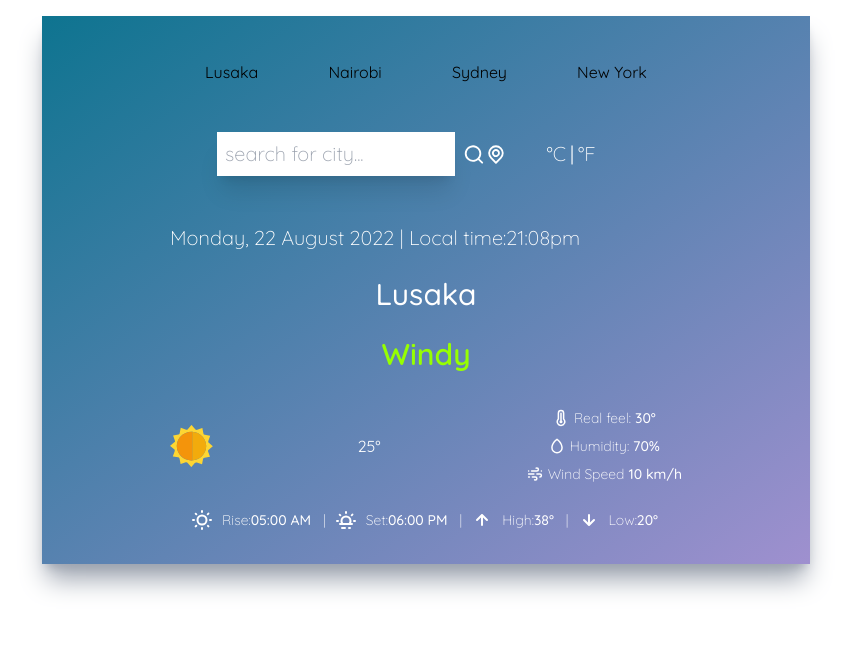
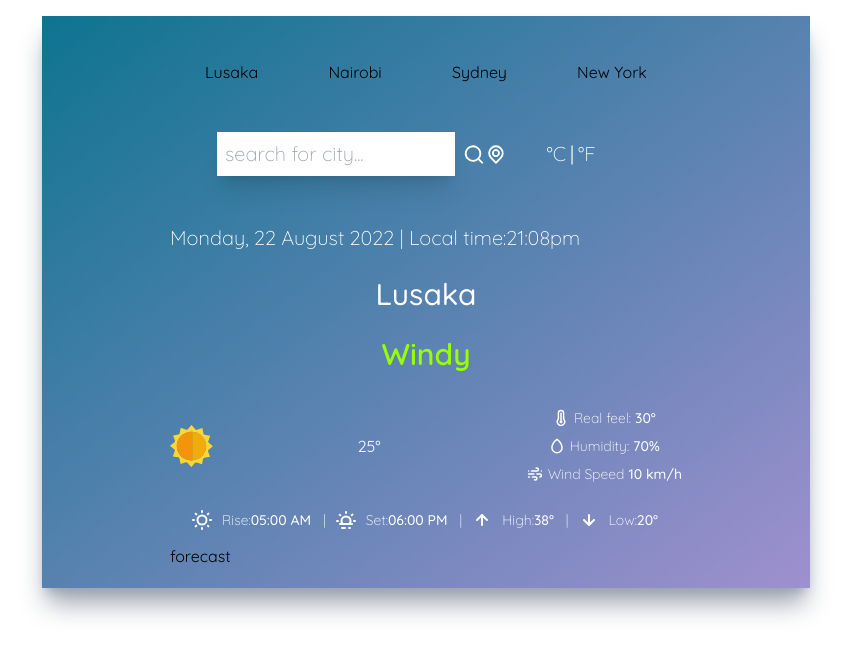
Before and after one commit to Mutalenic/weather_app, a React (Create React App) app: page / in a window 1280 px wide. Shown: the top 656 px of the page, without its empty margins (214-1065 px from the left). Built offline with nearby package versions, Linux system fonts and the light colour scheme.

Commit message:
Add Forecast component

```diff
--- a/src/App.js
+++ b/src/App.js
@@ -1,6 +1,7 @@
 import Cities from './components/Cities';
 import CityInput from './components/CityInput';
 import DateTimeLocation from './components/DateTimeLocation';
+import Forecast from './components/Forecast';
 import WeatherParameters from './components/WeatherParameters';
 // import UilReact from '@iconscout/react-unicons/icons/uil-react';
 
@@ -12,6 +13,7 @@ function App() {
 
       <DateTimeLocation />
       <WeatherParameters />
+      <Forecast />
     </div>
 
   );
--- /dev/null
+++ b/src/components/Forecast.jsx
@@ -0,0 +1,7 @@
+import React from 'react';
+
+function Forecast() {
+  return <div>forecast</div>;
+}
+
+export default Forecast;
```
